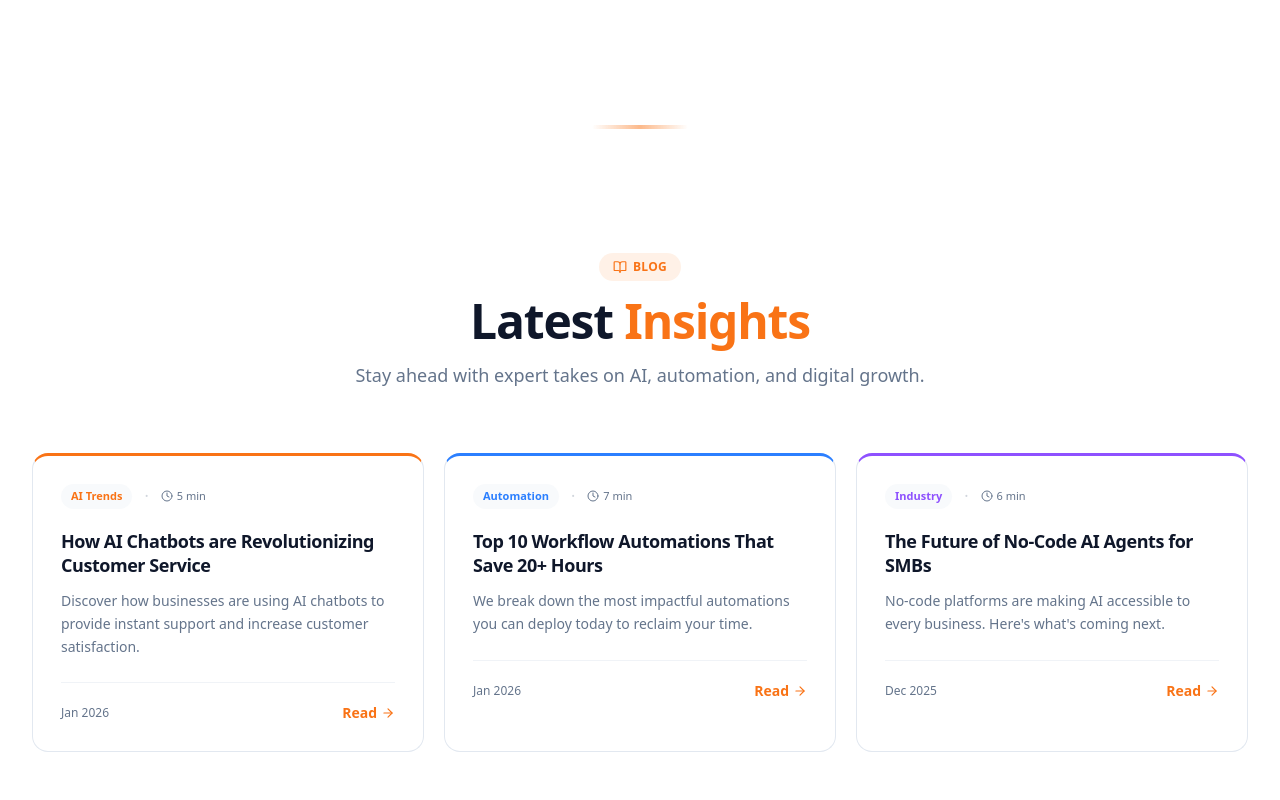
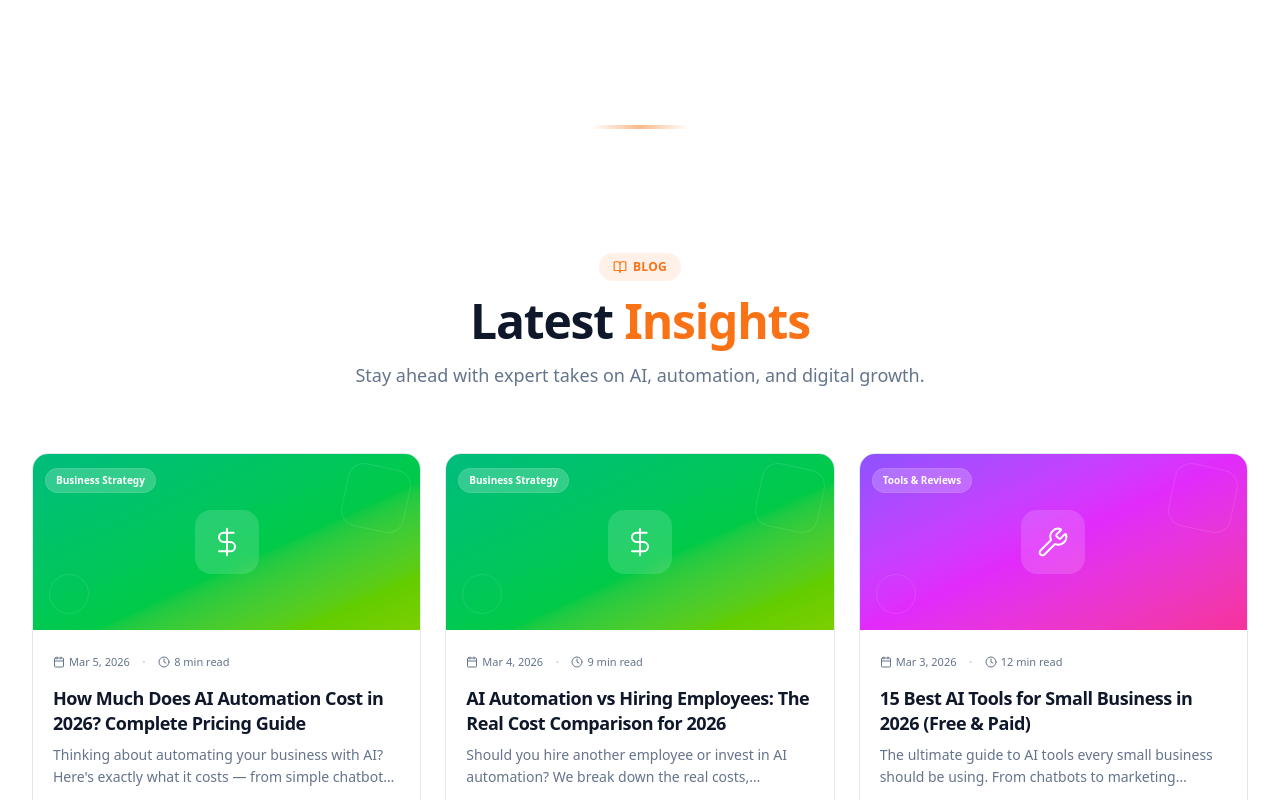
Before and after one commit to ATULAUTOMATION1/atulautomation2.0, a Next.js app: page / in a window 1280 px wide. Shown: the part 11200-12000 px from the top of the page. Built offline with nearby package versions, Linux system fonts and the light colour scheme.

Commit message:
ui: Redesign blog cards with vibrant gradient covers, category icons & real data

```diff
--- a/app/blog/page.tsx
+++ b/app/blog/page.tsx
@@ -1,7 +1,7 @@
 import { Metadata } from 'next';
 import Link from 'next/link';
 import { getAllPosts } from '@/lib/blog-data';
-import { Calendar, Clock, ArrowRight, Tag } from 'lucide-react';
+import { Calendar, Clock, ArrowRight, Tag, Bot, Zap, BarChart3, DollarSign, Users, Wrench, Brain, Megaphone } from 'lucide-react';
 
 export const metadata: Metadata = {
     title: 'Blog - AI Automation Insights & Guides',
@@ -9,6 +9,60 @@ export const metadata: Metadata = {
     alternates: {
         canonical: 'https://atulautomation.com/blog',
     },
+};
+
+const CATEGORY_STYLES: Record<string, { icon: React.ElementType; gradient: string; pattern: string }> = {
+    'AI Chatbots': {
+        icon: Bot,
+        gradient: 'from-blue-600 via-cyan-500 to-teal-400',
+        pattern: 'radial-gradient(circle at 80% 20%, rgba(255,255,255,0.15) 0%, transparent 50%), radial-gradient(circle at 20% 80%, rgba(255,255,255,0.1) 0%, transparent 40%)',
+    },
+    'Workflow Automation': {
+        icon: Zap,
+        gradient: 'from-amber-500 via-orange-500 to-red-500',
+        pattern: 'radial-gradient(circle at 70% 30%, rgba(255,255,255,0.12) 0%, transparent 50%), radial-gradient(circle at 30% 70%, rgba(255,255,255,0.08) 0%, transparent 40%)',
+    },
+    'AI Marketing': {
+        icon: Megaphone,
+        gradient: 'from-pink-500 via-rose-500 to-red-500',
+        pattern: 'radial-gradient(circle at 20% 20%, rgba(255,255,255,0.15) 0%, transparent 50%), radial-gradient(circle at 80% 80%, rgba(255,255,255,0.1) 0%, transparent 40%)',
+    },
+    'WhatsApp': {
+        icon: Bot,
+        gradient: 'from-green-500 via-emerald-500 to-teal-500',
+        pattern: 'radial-gradient(circle at 50% 30%, rgba(255,255,255,0.12) 0%, transparent 50%)',
+    },
+    'CRM': {
+        icon: Users,
+        gradient: 'from-indigo-500 via-purple-500 to-pink-500',
+        pattern: 'radial-gradient(circle at 80% 50%, rgba(255,255,255,0.12) 0%, transparent 50%), radial-gradient(circle at 20% 50%, rgba(255,255,255,0.08) 0%, transparent 40%)',
+    },
+    'Tools & Reviews': {
+        icon: Wrench,
+        gradient: 'from-violet-500 via-fuchsia-500 to-pink-500',
+        pattern: 'radial-gradient(circle at 60% 20%, rgba(255,255,255,0.15) 0%, transparent 50%)',
+    },
+    'Business Strategy': {
+        icon: DollarSign,
+        gradient: 'from-emerald-500 via-green-500 to-lime-500',
+        pattern: 'radial-gradient(circle at 30% 80%, rgba(255,255,255,0.12) 0%, transparent 50%), radial-gradient(circle at 70% 20%, rgba(255,255,255,0.1) 0%, transparent 40%)',
+    },
+    'Sales Automation': {
+        icon: BarChart3,
+        gradient: 'from-sky-500 via-blue-500 to-indigo-500',
+        pattern: 'radial-gradient(circle at 80% 80%, rgba(255,255,255,0.12) 0%, transparent 50%)',
+    },
+    'AI Technology': {
+        icon: Brain,
+        gradient: 'from-purple-600 via-violet-500 to-indigo-500',
+        pattern: 'radial-gradient(circle at 50% 50%, rgba(255,255,255,0.1) 0%, transparent 60%)',
+    },
+};
+
+const DEFAULT_STYLE = {
+    icon: Zap,
+    gradient: 'from-primary via-orange-500 to-amber-500',
+    pattern: 'radial-gradient(circle at 50% 50%, rgba(255,255,255,0.1) 0%, transparent 50%)',
 };
 
 export default function BlogPage() {
@@ -36,25 +90,48 @@ export default function BlogPage() {
             {/* Blog Grid */}
             <section className="container-custom pb-24 md:pb-32">
                 <div className="grid grid-cols-1 md:grid-cols-2 lg:grid-cols-3 gap-8">
-                    {posts.map((post, index) => (
+                    {posts.map((post) => {
+                        const style = CATEGORY_STYLES[post.category] || DEFAULT_STYLE;
+                        const IconComponent = style.icon;
+
+                        return (
                             <Link
                                 key={post.slug}
                                 href={`/blog/${post.slug}`}
                                 className="group block"
                             >
-                            <article className="h-full rounded-2xl border border-border bg-card overflow-hidden hover:border-primary/30 hover:shadow-lg hover:shadow-primary/5 transition-all duration-300">
-                                {/* Cover Image */}
-                                <div className="relative h-48 bg-gradient-to-br from-primary/10 via-secondary/10 to-accent/10 overflow-hidden">
+                                <article className="h-full rounded-2xl border border-border bg-card overflow-hidden hover:border-primary/30 hover:shadow-xl hover:shadow-primary/5 transition-all duration-300">
+                                    {/* Cover Image — Vibrant Gradient with Icon */}
+                                    <div
+                                        className={`relative h-52 bg-gradient-to-br ${style.gradient} overflow-hidden`}
+                                    >
+                                        {/* Decorative Pattern */}
+                                        <div
+                                            className="absolute inset-0"
+                                            style={{ backgroundImage: style.pattern }}
+                                        />
+
+                                        {/* Floating geometric shapes */}
+                                        <div className="absolute top-4 right-4 w-20 h-20 border border-white/10 rounded-2xl rotate-12 group-hover:rotate-45 transition-transform duration-700" />
+                                        <div className="absolute bottom-6 left-6 w-14 h-14 border border-white/10 rounded-full group-hover:scale-125 transition-transform duration-700" />
+                                        <div className="absolute top-1/2 left-1/3 w-8 h-8 bg-white/5 rounded-lg rotate-45" />
+
+                                        {/* Center Icon */}
                                         <div className="absolute inset-0 flex items-center justify-center">
-                                        <div className="text-6xl font-bold text-primary/20 font-heading">
-                                            {String(index + 1).padStart(2, '0')}
+                                            <div className="w-20 h-20 rounded-2xl bg-white/15 backdrop-blur-sm flex items-center justify-center group-hover:scale-110 group-hover:bg-white/20 transition-all duration-300">
+                                                <IconComponent className="h-10 w-10 text-white" strokeWidth={1.5} />
                                             </div>
                                         </div>
+
+                                        {/* Category Badge */}
                                         <div className="absolute top-4 left-4">
-                                        <span className="inline-flex items-center gap-1 rounded-full bg-primary/90 px-3 py-1 text-xs font-semibold text-white">
+                                            <span className="inline-flex items-center gap-1.5 rounded-full bg-white/20 backdrop-blur-sm px-3 py-1.5 text-xs font-semibold text-white border border-white/10">
                                                 {post.category}
                                             </span>
                                         </div>
+
+                                        {/* Bottom Fade */}
+                                        <div className="absolute bottom-0 left-0 right-0 h-12 bg-gradient-to-t from-black/20 to-transparent" />
                                     </div>
 
                                     {/* Content */}
@@ -62,7 +139,7 @@ export default function BlogPage() {
                                         <div className="flex items-center gap-4 text-sm text-muted-foreground mb-3">
                                             <span className="flex items-center gap-1">
                                                 <Calendar className="h-3.5 w-3.5" />
-                                            {new Date(post.date).toLocaleDateString('en-IN', {
+                                                {new Date(post.date).toLocaleDateString('en-US', {
                                                     day: 'numeric',
                                                     month: 'short',
                                                     year: 'numeric',
@@ -89,7 +166,8 @@ export default function BlogPage() {
                                     </div>
                                 </article>
                             </Link>
-                    ))}
+                        );
+                    })}
                 </div>
             </section>
         </main>
--- a/components/sections/blog.tsx
+++ b/components/sections/blog.tsx
@@ -1,41 +1,26 @@
 "use client";
 
-import { ArrowRight, BookOpen, Clock } from "lucide-react";
+import { ArrowRight, BookOpen, Clock, Calendar, Bot, Zap, DollarSign, Users, Wrench, Brain, Megaphone, BarChart3 } from "lucide-react";
+import Link from "next/link";
+import { getAllPosts } from "@/lib/blog-data";
 
-const POSTS = [
-    {
-        title: "How AI Chatbots are Revolutionizing Customer Service",
-        excerpt: "Discover how businesses are using AI chatbots to provide instant support and increase customer satisfaction.",
-        category: "AI Trends",
-        date: "Jan 2026",
-        readTime: "5 min",
-        color: "text-primary",
-        gradient: "from-primary/10 to-transparent",
-        accent: "border-t-primary",
-    },
-    {
-        title: "Top 10 Workflow Automations That Save 20+ Hours",
-        excerpt: "We break down the most impactful automations you can deploy today to reclaim your time.",
-        category: "Automation",
-        date: "Jan 2026",
-        readTime: "7 min",
-        color: "text-blue-500",
-        gradient: "from-blue-500/10 to-transparent",
-        accent: "border-t-blue-500",
-    },
-    {
-        title: "The Future of No-Code AI Agents for SMBs",
-        excerpt: "No-code platforms are making AI accessible to every business. Here's what's coming next.",
-        category: "Industry",
-        date: "Dec 2025",
-        readTime: "6 min",
-        color: "text-violet-500",
-        gradient: "from-violet-500/10 to-transparent",
-        accent: "border-t-violet-500",
-    }
-];
+const CATEGORY_STYLES: Record<string, { icon: React.ElementType; gradient: string }> = {
+    'AI Chatbots': { icon: Bot, gradient: 'from-blue-600 via-cyan-500 to-teal-400' },
+    'Workflow Automation': { icon: Zap, gradient: 'from-amber-500 via-orange-500 to-red-500' },
+    'AI Marketing': { icon: Megaphone, gradient: 'from-pink-500 via-rose-500 to-red-500' },
+    'WhatsApp': { icon: Bot, gradient: 'from-green-500 via-emerald-500 to-teal-500' },
+    'CRM': { icon: Users, gradient: 'from-indigo-500 via-purple-500 to-pink-500' },
+    'Tools & Reviews': { icon: Wrench, gradient: 'from-violet-500 via-fuchsia-500 to-pink-500' },
+    'Business Strategy': { icon: DollarSign, gradient: 'from-emerald-500 via-green-500 to-lime-500' },
+    'Sales Automation': { icon: BarChart3, gradient: 'from-sky-500 via-blue-500 to-indigo-500' },
+    'AI Technology': { icon: Brain, gradient: 'from-purple-600 via-violet-500 to-indigo-500' },
+};
+
+const DEFAULT_STYLE = { icon: Zap, gradient: 'from-primary via-orange-500 to-amber-500' };
 
 export function Blog() {
+    const posts = getAllPosts().slice(0, 3);
+
     return (
         <section id="blog" className="section-padding bg-transparent relative">
             <div className="absolute top-0 left-1/2 -translate-x-1/2 w-24 h-1 bg-gradient-to-r from-transparent via-primary/50 to-transparent rounded-full" />
@@ -53,36 +38,75 @@ export function Blog() {
                     </p>
                 </div>
 
-                <div className="grid grid-cols-1 md:grid-cols-3 gap-5">
-                    {POSTS.map((post, i) => (
+                <div className="grid grid-cols-1 md:grid-cols-3 gap-6">
+                    {posts.map((post, i) => {
+                        const style = CATEGORY_STYLES[post.category] || DEFAULT_STYLE;
+                        const IconComponent = style.icon;
+
+                        return (
+                            <Link key={post.slug} href={`/blog/${post.slug}`} className="group block">
                                 <article
-                            key={i}
-                            className={`group bg-card border border-border border-t-[3px] ${post.accent} rounded-2xl overflow-hidden hover:shadow-xl hover:border-primary/20 transition-all duration-300 cursor-pointer relative opacity-0 animate-fade-in-up delay-${(i + 1) * 100}`}
+                                    className={`h-full bg-card border border-border rounded-2xl overflow-hidden hover:shadow-xl hover:border-primary/20 transition-all duration-300 cursor-pointer relative opacity-0 animate-fade-in-up`}
+                                    style={{ animationDelay: `${(i + 1) * 100}ms` }}
                                 >
-                            {/* Hover gradient */}
-                            <div className={`absolute inset-0 bg-gradient-to-b ${post.gradient} opacity-0 group-hover:opacity-100 transition-opacity duration-500`} />
+                                    {/* Cover */}
+                                    <div className={`relative h-44 bg-gradient-to-br ${style.gradient} overflow-hidden`}>
+                                        {/* Decorative shapes */}
+                                        <div className="absolute top-3 right-3 w-16 h-16 border border-white/10 rounded-2xl rotate-12 group-hover:rotate-45 transition-transform duration-700" />
+                                        <div className="absolute bottom-4 left-4 w-10 h-10 border border-white/10 rounded-full group-hover:scale-125 transition-transform duration-700" />
 
-                            <div className="p-7 relative z-10">
-                                <div className="flex items-center gap-3 mb-5">
-                                    <span className={`text-[11px] font-bold ${post.color} bg-muted/50 px-2.5 py-1 rounded-full`}>{post.category}</span>
+                                        {/* Center Icon */}
+                                        <div className="absolute inset-0 flex items-center justify-center">
+                                            <div className="w-16 h-16 rounded-2xl bg-white/15 backdrop-blur-sm flex items-center justify-center group-hover:scale-110 transition-transform duration-300">
+                                                <IconComponent className="h-8 w-8 text-white" strokeWidth={1.5} />
+                                            </div>
+                                        </div>
+
+                                        {/* Category Badge */}
+                                        <div className="absolute top-3 left-3">
+                                            <span className="inline-flex items-center rounded-full bg-white/20 backdrop-blur-sm px-2.5 py-1 text-[10px] font-semibold text-white border border-white/10">
+                                                {post.category}
+                                            </span>
+                                        </div>
+                                    </div>
+
+                                    {/* Content */}
+                                    <div className="p-5">
+                                        <div className="flex items-center gap-3 mb-3">
+                                            <span className="text-[11px] text-muted-foreground flex items-center gap-1">
+                                                <Calendar className="h-3 w-3" />
+                                                {new Date(post.date).toLocaleDateString('en-US', { day: 'numeric', month: 'short', year: 'numeric' })}
+                                            </span>
                                             <span className="text-muted-foreground/30">·</span>
                                             <span className="text-[11px] text-muted-foreground flex items-center gap-1">
                                                 <Clock className="h-3 w-3" /> {post.readTime}
                                             </span>
                                         </div>
 
-                                <h3 className="text-lg font-bold mb-3 group-hover:text-primary transition-colors leading-snug">{post.title}</h3>
-                                <p className="text-sm text-muted-foreground leading-relaxed mb-6">{post.excerpt}</p>
+                                        <h3 className="text-lg font-bold mb-2 group-hover:text-primary transition-colors leading-snug line-clamp-2">{post.title}</h3>
+                                        <p className="text-sm text-muted-foreground leading-relaxed mb-4 line-clamp-2">{post.excerpt}</p>
 
-                                <div className="flex items-center justify-between pt-5 border-t border-border/50">
-                                    <span className="text-xs text-muted-foreground">{post.date}</span>
+                                        <div className="flex items-center justify-between pt-4 border-t border-border/50">
+                                            <span className="text-xs text-muted-foreground">{post.author}</span>
                                             <span className="text-sm font-semibold text-primary flex items-center gap-1 group-hover:gap-2 transition-all">
                                                 Read <ArrowRight className="h-3.5 w-3.5" />
                                             </span>
                                         </div>
                                     </div>
                                 </article>
-                    ))}
+                            </Link>
+                        );
+                    })}
+                </div>
+
+                {/* View All CTA */}
+                <div className="text-center mt-10">
+                    <Link
+                        href="/blog"
+                        className="inline-flex items-center gap-2 text-sm font-semibold text-primary hover:gap-3 transition-all"
+                    >
+                        View All Articles <ArrowRight className="h-4 w-4" />
+                    </Link>
                 </div>
             </div>
         </section>
```
Lines whose indentation alone changed are shown as unchanged.
